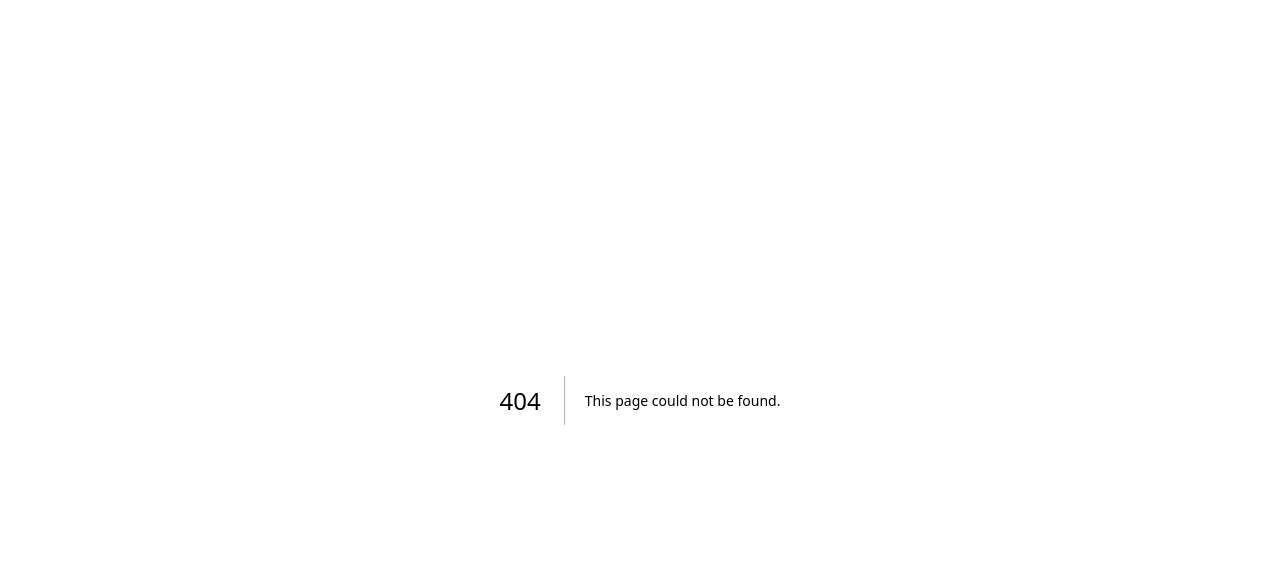
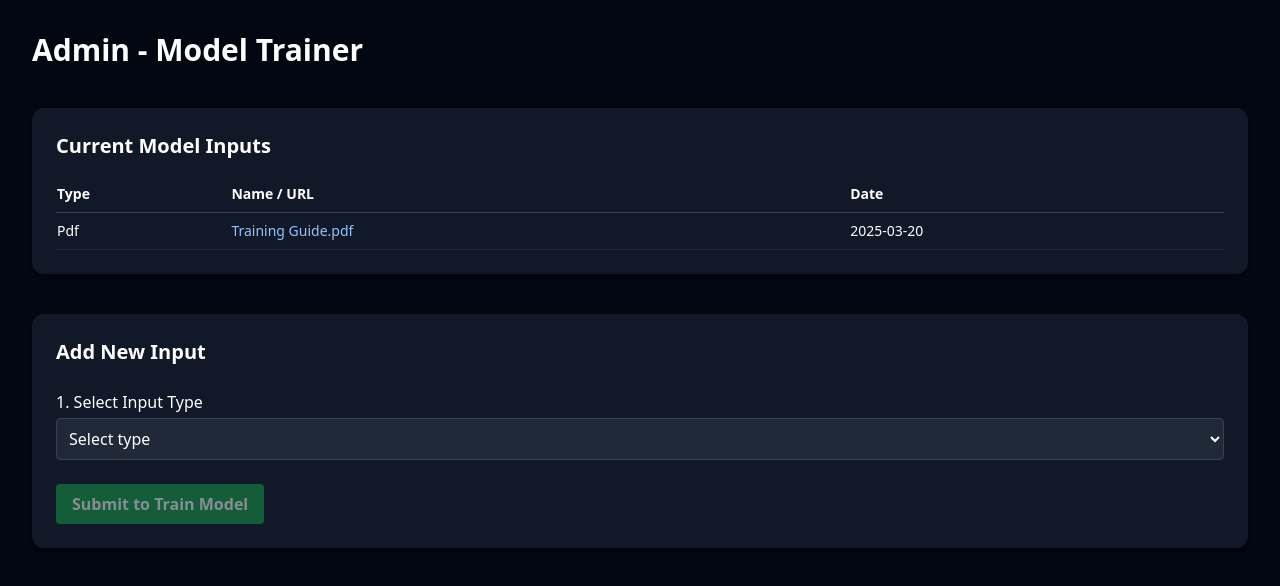
Before and after one commit to ChangerzaryX1602/ci-app-front, a Next.js app: page /staff in a window 1280 px wide. Before the commit this address had no page. Shown: the top 586 px of the page. Built offline with nearby package versions, Linux system fonts and the light colour scheme.

Commit message:
[Edit] Admin page

```diff
--- /dev/null
+++ b/src/app/(admin)/staff/page.tsx
@@ -0,0 +1,171 @@
+"use client";
+
+import { useState, useCallback } from "react";
+import { useDropzone, Accept } from "react-dropzone";
+import Image from "next/image";
+const mockModelInputs = [
+    { id: 1, type: "pdf", name: "Training Guide.pdf", date: "2025-03-20" },
+];
+
+export default function AdminPageMock() {
+    const [type, setType] = useState<string | null>(null);
+    const [link, setLink] = useState<string>("");
+    const [selectedFile, setSelectedFile] = useState<File | null>(null);
+    const [question, setQuestion] = useState<string>("");
+
+    const onDrop = useCallback((acceptedFiles: File[]) => {
+        if (acceptedFiles.length > 0) {
+            setSelectedFile(acceptedFiles[0]);
+            console.log("File selected:", acceptedFiles[0]);
+        }
+    }, []);
+
+    const getAcceptTypes = (type: string | null): Accept | undefined => {
+        switch (type) {
+            case "pdf":
+                return { "application/pdf": [".pdf"] };
+            case "docx":
+                return {
+                    "application/vnd.openxmlformats-officedocument.wordprocessingml.document": [".docx"],
+                };
+            case "json" :
+                return { "application/json": [".json"] };
+            case "image":
+                return { "image/*": [".png", ".jpg", ".jpeg"] };
+            default:
+                return undefined;
+        }
+    };
+
+    const { getRootProps, getInputProps } = useDropzone({
+        onDrop,
+        accept: getAcceptTypes(type),
+        maxFiles: 1,
+        multiple: false,
+        disabled: type === "link" || selectedFile !== null,
+      });
+
+    return (
+        <div className="min-h-screen bg-gray-950 text-white p-8 space-y-10">
+            <h1 className="text-3xl font-bold">Admin - Model Trainer</h1>
+
+            {/* CURRENT MODEL INPUTS */}
+            <section className="bg-gray-900 p-6 rounded-xl shadow-md space-y-4">
+                <h2 className="text-xl font-semibold">Current Model Inputs</h2>
+                <table className="w-full text-left text-sm">
+                    <thead>
+                        <tr className="border-b border-gray-700">
+                            <th className="py-2">Type</th>
+                            <th>Name / URL</th>
+                            <th>Date</th>
+                        </tr>
+                    </thead>
+                    <tbody>
+                        {mockModelInputs.map((item) => (
+                            <tr key={item.id} className="border-b border-gray-800">
+                                <td className="py-2 capitalize">{item.type}</td>
+                                <td className="truncate text-blue-300">{item.name}</td>
+                                <td>{item.date}</td>
+                            </tr>
+                        ))}
+                    </tbody>
+                </table>
+            </section>
+
+            {/* INPUT CONFIG */}
+            <section className="bg-gray-900 p-6 rounded-xl shadow-md space-y-6">
+                <h2 className="text-xl font-semibold">Add New Input</h2>
+
+                {/* Step 1: Select Type */}
+                <div>
+                    <label className="block mb-1">1. Select Input Type</label>
+                    <select
+                        value={type || ""}
+                        onChange={(e) => {
+                            setType(e.target.value);
+                            setSelectedFile(null);
+                            setLink("");
+                        }}
+                        className="w-full p-2 rounded bg-gray-800 border border-gray-700"
+                    >
+                        <option value="" disabled>Select type</option>
+                        <option value="pdf">PDF</option>
+                        <option value="docx">DOCX</option>
+                        <option value="image">Image</option>
+                        <option value="json">Json</option>
+                        <option value="link">Website (URL)</option>
+                    </select>
+
+                </div>
+
+                {/* Step 2: Input */}
+                {type && type !== "link" && !selectedFile && (
+                    <div
+                        {...getRootProps()}
+                        className="border-2 border-dashed border-gray-600 rounded-md p-6 text-center bg-gray-800 hover:border-white transition cursor-pointer"
+                    >
+                        <input {...getInputProps()} />
+                        <div className="space-y-2">
+                            <p className="text-gray-400">Drop or Select a {type.toUpperCase()} file</p>
+                            <button
+                                type="button"
+                                className="bg-purple-500 hover:bg-purple-600 text-white px-4 py-2 rounded"
+                            >
+                                Select file
+                            </button>
+                        </div>
+                    </div>
+                )}
+
+                {/* Step 3: Preview */}
+
+                {selectedFile && (
+                    <div className="bg-gray-800 p-4 rounded space-y-3">
+                        <div className="flex justify-between items-center">
+                            <p className="text-sm text-gray-300">📎 Selected file: <strong>{selectedFile.name}</strong></p>
+                            <button
+                                onClick={() => setSelectedFile(null)}
+                                className="text-red-400 hover:text-red-600 text-sm"
+                            >
+                                Remove
+                            </button>
+                        </div>
+                        {type === "image" && (
+                            <div className="flex justify-between items-center">
+                                <Image
+                                    src={URL.createObjectURL(selectedFile)}
+                                    alt="preview"
+                                    className="rounded border border-gray-700"
+                                    width={200}
+                                    height={200}
+                                />
+                            </div>
+                        )}
+                    </div>
+                )}
+
+                {/* Step 2.5: Question for image */}
+                {type === "image" && (
+                    <div>
+                        <label className="block mb-1">Add a question for the image</label>
+                        <input
+                            type="text"
+                            value={question}
+                            onChange={(e) => setQuestion(e.target.value)}
+                            placeholder="e.g. What is shown in this diagram?"
+                            className="w-full p-2 rounded bg-gray-800 border border-gray-700"
+                        />
+                    </div>
+                )}
+
+                {/* Step 4: Submit */}
+                <button
+                    disabled={!type || !selectedFile || (type === "link" && !link)}
+                    className="bg-green-600 hover:bg-green-700 text-white font-semibold py-2 px-4 rounded disabled:opacity-50"
+                >
+                    Submit to Train Model
+                </button>
+            </section>
+        </div>
+    );
+}
```
